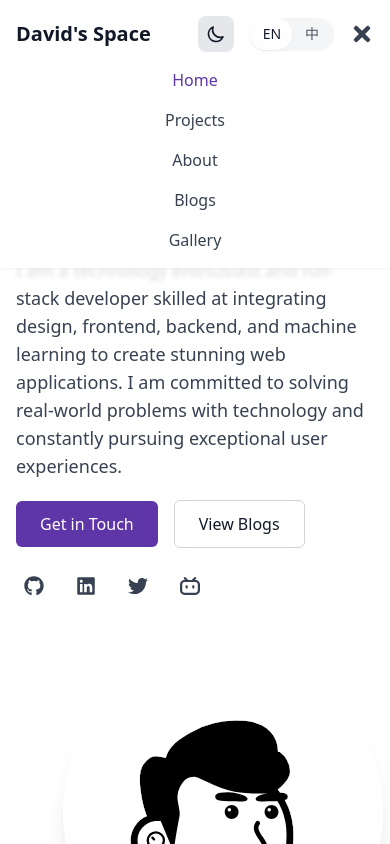
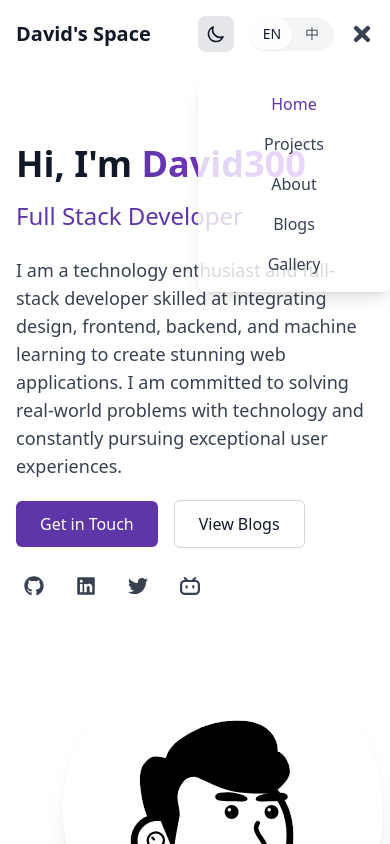
Before and after one commit to lodrg/portfolio, a Next.js app: page / in a window 390 px wide. Both pictures are taken after a click on the button 362 px from the left and 34 px from the top of the page. Shown: the top 844 px of the page. Built offline with nearby package versions, Linux system fonts and the light colour scheme.

Commit message:
update mobile memu logic

```diff
--- a/src/components/layout/Header.tsx
+++ b/src/components/layout/Header.tsx
@@ -1,12 +1,13 @@
 "use client";
 
-import { useEffect, useState } from 'react';
+import { useEffect, useRef, useState } from 'react';
 import Link from 'next/link';
 import { usePathname } from 'next/navigation';
 import { motion, AnimatePresence } from 'framer-motion';
 import { FaBars, FaTimes } from 'react-icons/fa';
 import ThemeToggle from '../ThemeToggle';
 import { useLanguage } from '@/contexts/LanguageContext';
+import useClickAway from '@/hooks/useClickAway';
 
 type NavLink = {
   href: string;
@@ -25,10 +26,13 @@ const navLinks: NavLink[] = [
 ];
 
 export default function Header() {
+  const menuRef = useRef(null);
+  const buttonRef = useRef(null);
   const pathname = usePathname();
   const [mobileMenuOpen, setMobileMenuOpen] = useState(false);
   const [scrolled, setScrolled] = useState(false);
   const { language, toggleLanguage } = useLanguage();
+  const mobileMenuRef = useRef<HTMLDivElement>(null);
 
   // 监听滚动事件，改变 header 样式
   useEffect(() => {
@@ -47,6 +51,11 @@ export default function Header() {
     };
   }, []);
 
+  // 新增：菜单弹出时监听点击外部关闭
+  useClickAway(mobileMenuRef, () => {
+    if (mobileMenuOpen) setMobileMenuOpen(false);
+  });
+
   const handleLanguageToggle = (targetLang: 'en' | 'zh') => {
     if (language !== targetLang) {
       toggleLanguage();
@@ -55,8 +64,7 @@ export default function Header() {
 
   return (
     <header
-      className={`fixed w-full z-50 transition-all duration-300 ${
-        scrolled
+      className={`fixed w-full z-50 transition-all duration-300 ${scrolled
         ? 'bg-white/95 dark:bg-gray-900/95 backdrop-blur-sm shadow-sm py-3'
         : 'bg-white/80 dark:bg-gray-900/80 backdrop-blur-[2px] py-4'
         }`}
@@ -73,8 +81,7 @@ export default function Header() {
               <li key={link.href}>
                 <Link
                   href={link.href}
-                  className={`relative py-2 ${
-                    pathname === link.href
+                  className={`relative py-2 ${pathname === link.href
                     ? 'text-lavender-700 dark:text-lavender-400 font-medium after:scale-x-100'
                     : 'text-gray-700 dark:text-gray-300 hover:text-lavender-700 dark:hover:text-lavender-400'
                     } after:absolute after:bottom-0 after:left-0 after:right-0 after:h-0.5 after:bg-lavender-700 dark:after:bg-lavender-400 after:origin-left after:scale-x-0 after:transition-transform after:duration-300 after:ease-in-out`}
@@ -99,8 +106,7 @@ export default function Header() {
                 transition={{ duration: 0.3 }}
               >
                 <motion.button
-                  className={`relative z-10 w-10 py-1 text-sm font-medium rounded-full transition-colors ${
-                    language === 'en'
+                  className={`relative z-10 w-10 py-1 text-sm font-medium rounded-full transition-colors ${language === 'en'
                     ? 'text-gray-900 dark:text-white'
                     : 'text-gray-600 dark:text-gray-400'
                     }`}
@@ -111,8 +117,7 @@ export default function Header() {
                   EN
                 </motion.button>
                 <motion.button
-                  className={`relative z-10 w-10 py-1 text-sm font-medium rounded-full transition-colors ${
-                    language === 'zh'
+                  className={`relative z-10 w-10 py-1 text-sm font-medium rounded-full transition-colors ${language === 'zh'
                     ? 'text-gray-900 dark:text-white'
                     : 'text-gray-600 dark:text-gray-400'
                     }`}
@@ -156,8 +161,7 @@ export default function Header() {
               transition={{ duration: 0.3 }}
             >
               <motion.button
-                className={`relative z-10 w-10 py-1 text-sm font-medium rounded-full transition-colors ${
-                  language === 'en'
+                className={`relative z-10 w-10 py-1 text-sm font-medium rounded-full transition-colors ${language === 'en'
                   ? 'text-gray-900 dark:text-white'
                   : 'text-gray-600 dark:text-gray-400'
                   }`}
@@ -168,8 +172,7 @@ export default function Header() {
                 EN
               </motion.button>
               <motion.button
-                className={`relative z-10 w-10 py-1 text-sm font-medium rounded-full transition-colors ${
-                  language === 'zh'
+                className={`relative z-10 w-10 py-1 text-sm font-medium rounded-full transition-colors ${language === 'zh'
                   ? 'text-gray-900 dark:text-white'
                   : 'text-gray-600 dark:text-gray-400'
                   }`}
@@ -207,7 +210,21 @@ export default function Header() {
       <AnimatePresence>
         {mobileMenuOpen && (
           <motion.div
-            className="md:hidden overflow-hidden bg-white dark:bg-gray-900 shadow-sm"
+            ref={mobileMenuRef}
+            className="
+                      md:hidden
+                      overflow-hidden
+                      absolute
+                      top-full
+                      right-0
+                      w-48
+                      bg-white/80
+                      dark:bg-gray-900/80
+                      backdrop-blur-sm
+                      shadow-lg
+                      rounded-lg
+                      mt-2
+                      "
             initial={{ height: 0, opacity: 0 }}
             animate={{ height: 'auto', opacity: 1 }}
             exit={{ height: 0, opacity: 0 }}
--- /dev/null
+++ b/src/hooks/useClickAway.ts
@@ -0,0 +1,20 @@
+import { useEffect } from "react";
+
+export default function useClickAway(
+  ref: React.RefObject<HTMLElement>,
+  handler: (event: MouseEvent | TouchEvent) => void
+) {
+  useEffect(() => {
+    function listener(event: MouseEvent | TouchEvent) {
+      const el = ref?.current;
+      if (!el || el.contains(event.target as Node)) return;
+      handler(event);
+    }
+    document.addEventListener("mousedown", listener);
+    document.addEventListener("touchstart", listener);
+    return () => {
+      document.removeEventListener("mousedown", listener);
+      document.removeEventListener("touchstart", listener);
+    };
+  }, [ref, handler]);
+}
```
Lines whose indentation alone changed are shown as unchanged.
